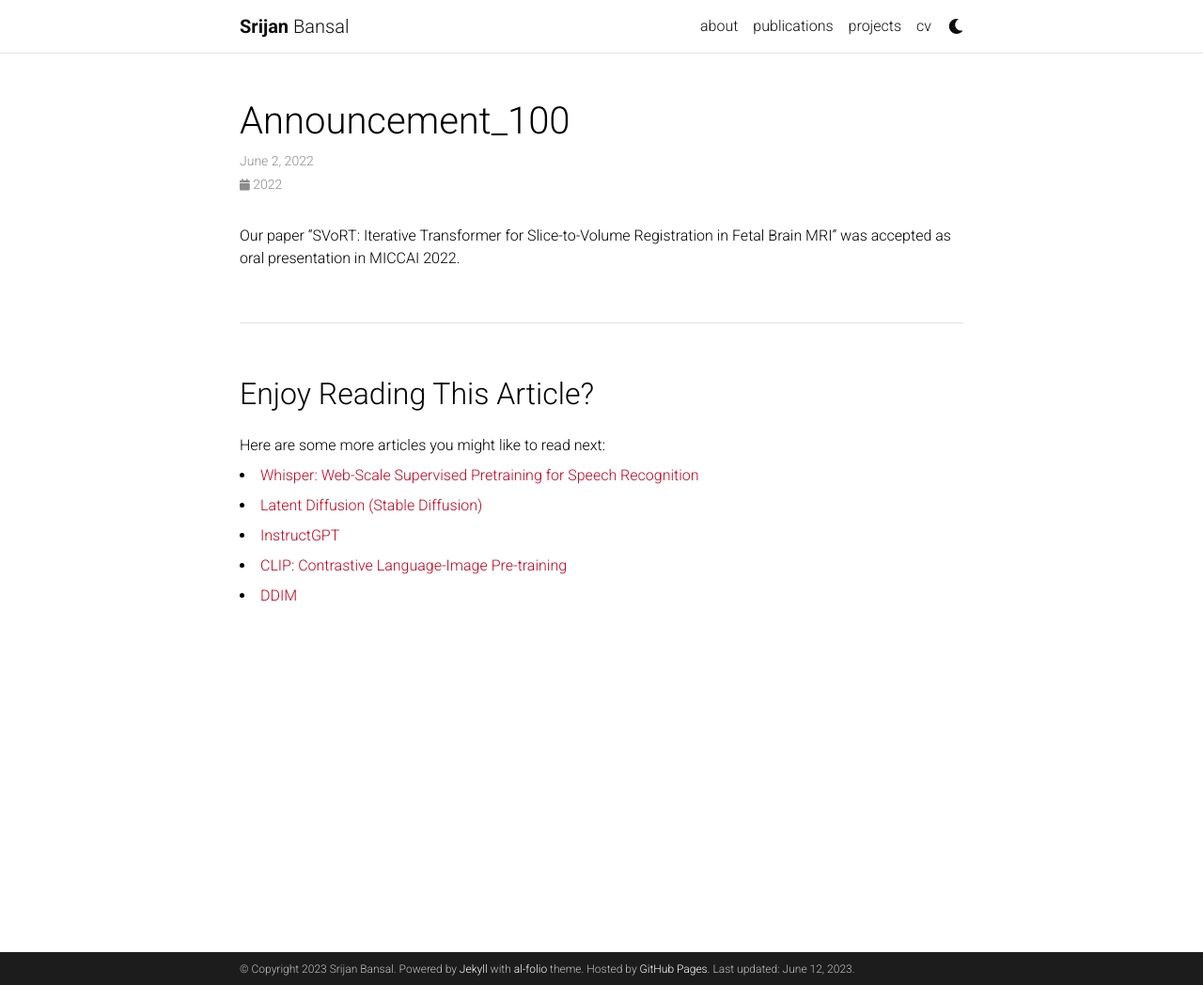
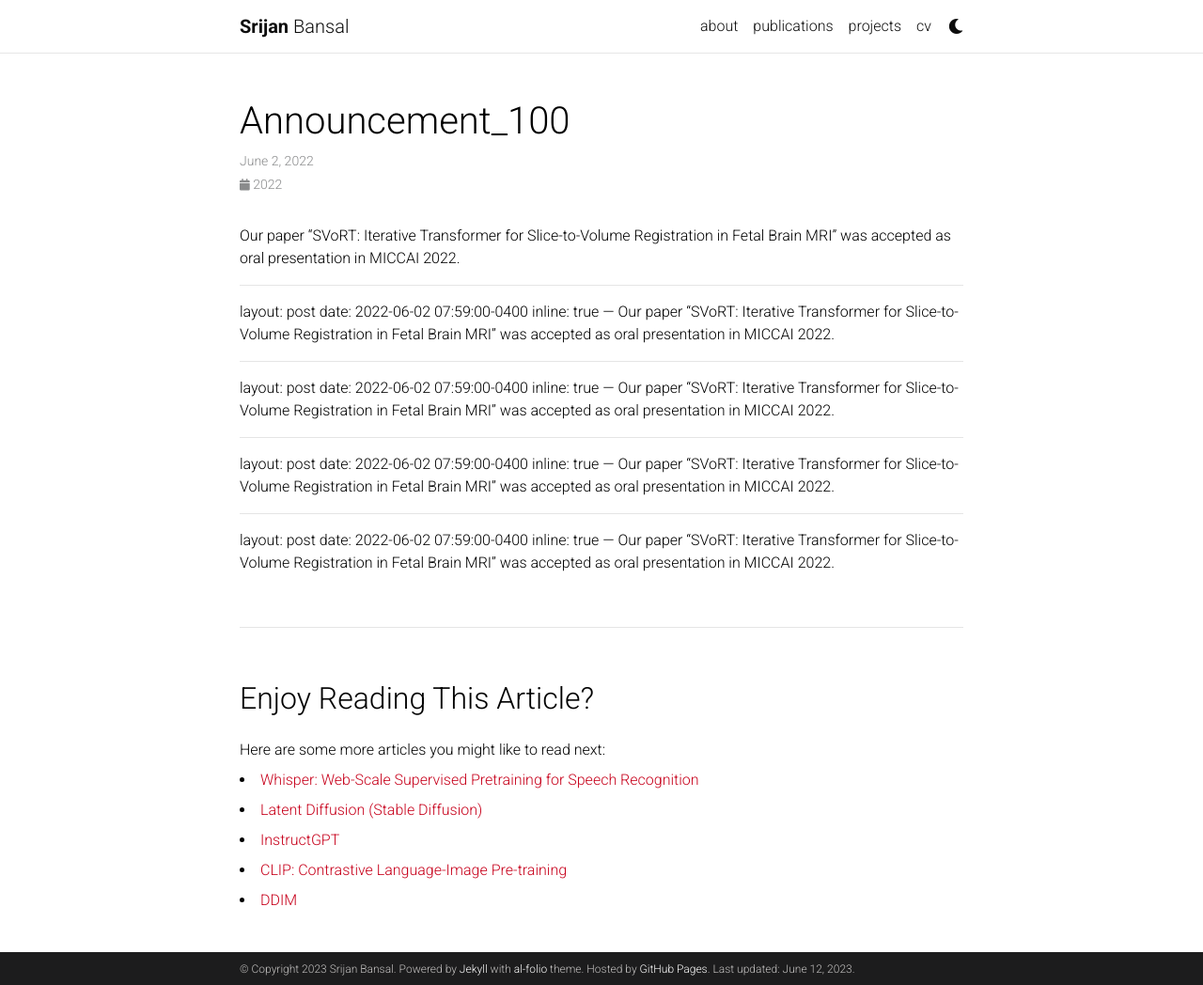
Before and after one commit to srijan-bansal/srijan-bansal.github.io, a Jekyll site: the page built from _news/announcement_100.md, in a window 1280 px wide and 1048 px high. Shown: the whole window at 94% size. Built offline with Jekyll 4.4.1, drawn with Linux system fonts in a browser that asks for light colours; comment, search, counter and statistics services are not loaded; a style sheet for code colours, icons or effects is not loaded.

Commit message:
Update announcement_100.md

```diff
--- a/_news/announcement_100.md
+++ b/_news/announcement_100.md
@@ -3,5 +3,35 @@ layout: post
 date: 2022-06-02 07:59:00-0400
 inline: true
 ---
+Our paper "SVoRT: Iterative Transformer for Slice-to-Volume Registration in Fetal Brain MRI" was accepted as oral presentation in MICCAI 2022.
 
+---
+layout: post
+date: 2022-06-02 07:59:00-0400
+inline: true
+---
 Our paper "SVoRT: Iterative Transformer for Slice-to-Volume Registration in Fetal Brain MRI" was accepted as oral presentation in MICCAI 2022.
+
+
+---
+layout: post
+date: 2022-06-02 07:59:00-0400
+inline: true
+---
+Our paper "SVoRT: Iterative Transformer for Slice-to-Volume Registration in Fetal Brain MRI" was accepted as oral presentation in MICCAI 2022.
+
+
+---
+layout: post
+date: 2022-06-02 07:59:00-0400
+inline: true
+---
+Our paper "SVoRT: Iterative Transformer for Slice-to-Volume Registration in Fetal Brain MRI" was accepted as oral presentation in MICCAI 2022.
+
+
+---
+layout: post
+date: 2022-06-02 07:59:00-0400
+inline: true
+---
+Our paper "SVoRT: Iterative Transformer for Slice-to-Volume Registration in Fetal Brain MRI" was accepted as oral presentation in MICCAI 2022.
```
